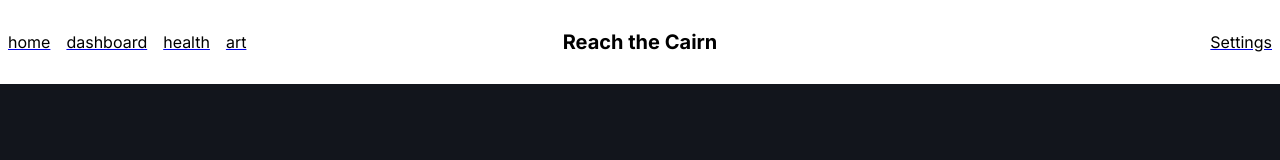
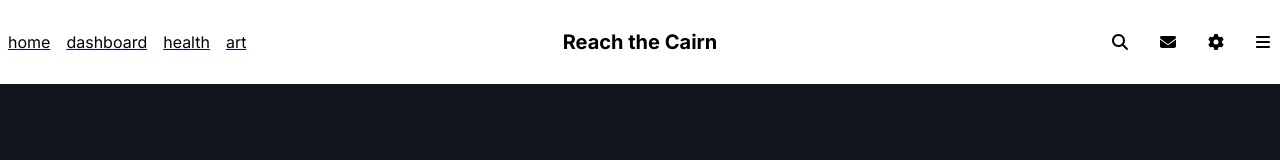
Before and after one commit to CSCairney/Reach-the-Cairn, a Next.js app in the folder app/: page / in a window 1280 px wide. Shown: the top 160 px of the page. Built offline with nearby package versions, Linux system fonts and the light colour scheme.

Commit message:
add action buttons to navigation bar

```diff
--- a/app/package.json
+++ b/app/package.json
@@ -9,6 +9,11 @@
     "lint": "next lint"
   },
   "dependencies": {
+    "@fortawesome/fontawesome-svg-core": "^6.5.2",
+    "@fortawesome/free-brands-svg-icons": "^6.5.2",
+    "@fortawesome/free-regular-svg-icons": "^6.5.2",
+    "@fortawesome/free-solid-svg-icons": "^6.5.2",
+    "@fortawesome/react-fontawesome": "^0.2.0",
     "@radix-ui/react-navigation-menu": "^1.1.4",
     "@reduxjs/toolkit": "^2.0.1",
     "@types/lodash": "^4.14.202",
--- a/app/src/app/(content)/dashboard/layout.tsx
+++ b/app/src/app/(content)/dashboard/layout.tsx
@@ -1,4 +1,4 @@
-import TopNavigationMenu from "@/components/common/TopNavigationMenu";
+import TopNavigationMenu from "@/components/common/TopNavigationMenu/TopNavigationMenu";
 import styles from "./styles.module.scss";
 
 export default function Layout({ children }: { children: React.ReactNode }) {
--- a/app/src/app/layout.tsx
+++ b/app/src/app/layout.tsx
@@ -3,7 +3,7 @@ import { Inter } from 'next/font/google'
 import styles from "./layout.module.scss";
 import { Provider } from 'react-redux';
 import { store } from './store';
-import TopNavigationMenu from '@/components/common/TopNavigationMenu';
+import TopNavigationMenu from '@/components/common/TopNavigationMenu/TopNavigationMenu';
 
 const inter = Inter({ subsets: ['latin'] })
 
--- a/app/src/components/common/TopNavigationMenu/index.tsx
+++ b/app/src/components/common/TopNavigationMenu/TopNavigationMenu.tsx
@@ -4,6 +4,8 @@ import { NavigationMenu, NavigationMenuItem, NavigationMenuLink } from '@/compon
 import React from 'react';
 import "./styles.scss";
 import dynamic from 'next/dynamic';
+import { FontAwesomeIcon } from '@fortawesome/react-fontawesome';
+import { faBars, faEnvelope, faGear, faMagnifyingGlass } from '@fortawesome/free-solid-svg-icons';
 
 interface TopNavigationMenuProps {
   navigationDetails: NavigationLinkDetails;
@@ -39,10 +41,29 @@ const TopNavigationMenu: React.FC<TopNavigationMenuProps> = ({ navigationDetails
         <div className={`${menuStyling}__settings`}>
           <NavigationMenuItem className={`${menuStyling}-item`}>
             <Link href="/settings">
-              <NavigationMenuLink className={`${menuStyling}-link`}>
-                Settings
+              <NavigationMenuLink aria-description='search bar toggle'  className={`${menuStyling}-link`}>
+              <FontAwesomeIcon icon={faMagnifyingGlass} />
               </NavigationMenuLink>
             </Link>
+          </NavigationMenuItem>
+          <NavigationMenuItem className={`${menuStyling}-item`}>
+            <Link href="/notifications">
+              <NavigationMenuLink aria-description='notifications page link' className={`${menuStyling}-link`}>
+                <FontAwesomeIcon icon={faEnvelope} />
+              </NavigationMenuLink>
+            </Link>
+          </NavigationMenuItem>
+          <NavigationMenuItem className={`${menuStyling}-item`}>
+            <Link href="/settings">
+              <NavigationMenuLink aria-description='settings page link' className={`${menuStyling}-link`}>
+              <FontAwesomeIcon icon={faGear} />
+              </NavigationMenuLink>
+            </Link>
+          </NavigationMenuItem>
+          <NavigationMenuItem className={`${menuStyling}-item`}>
+              <NavigationMenuLink aria-description='dropdown menu' className={`${menuStyling}-link`}>
+                <FontAwesomeIcon icon={faBars} />
+              </NavigationMenuLink>
           </NavigationMenuItem>
         </div>
       )}
--- /dev/null
+++ b/app/src/components/common/TopNavigationMenu/index.ts
@@ -0,0 +1 @@
+export * from './TopNavigationMenu';
--- a/app/src/components/common/TopNavigationMenu/styles.scss
+++ b/app/src/components/common/TopNavigationMenu/styles.scss
@@ -38,7 +38,9 @@
     @apply grid justify-self-end items-center col-span-1;
   }
 
-  &__settings,
+  &__settings {
+    @apply grid grid-cols-4 justify-end gap-8;
+  }
   &__logout {
     @apply ml-4;
   }
```
Also changed, not shown: 1 other file (tests, documents, lock files or other folders).
